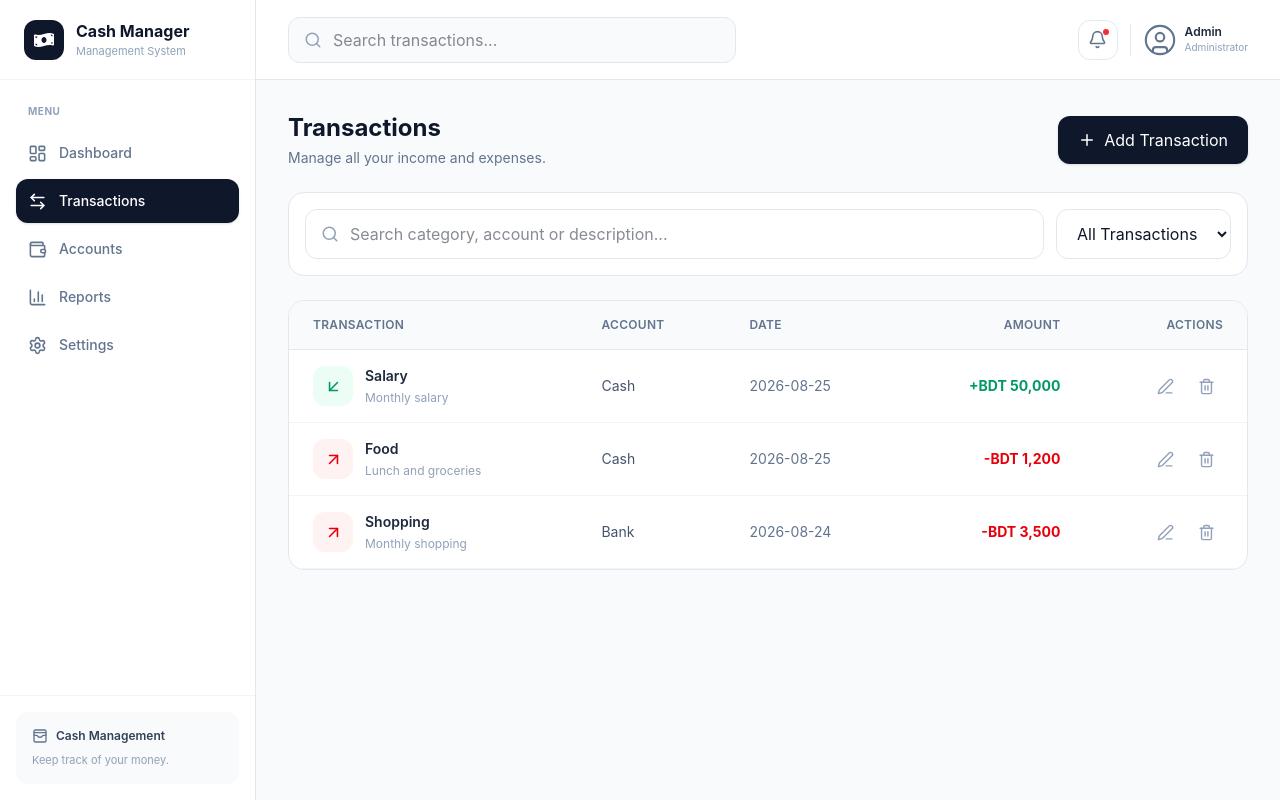
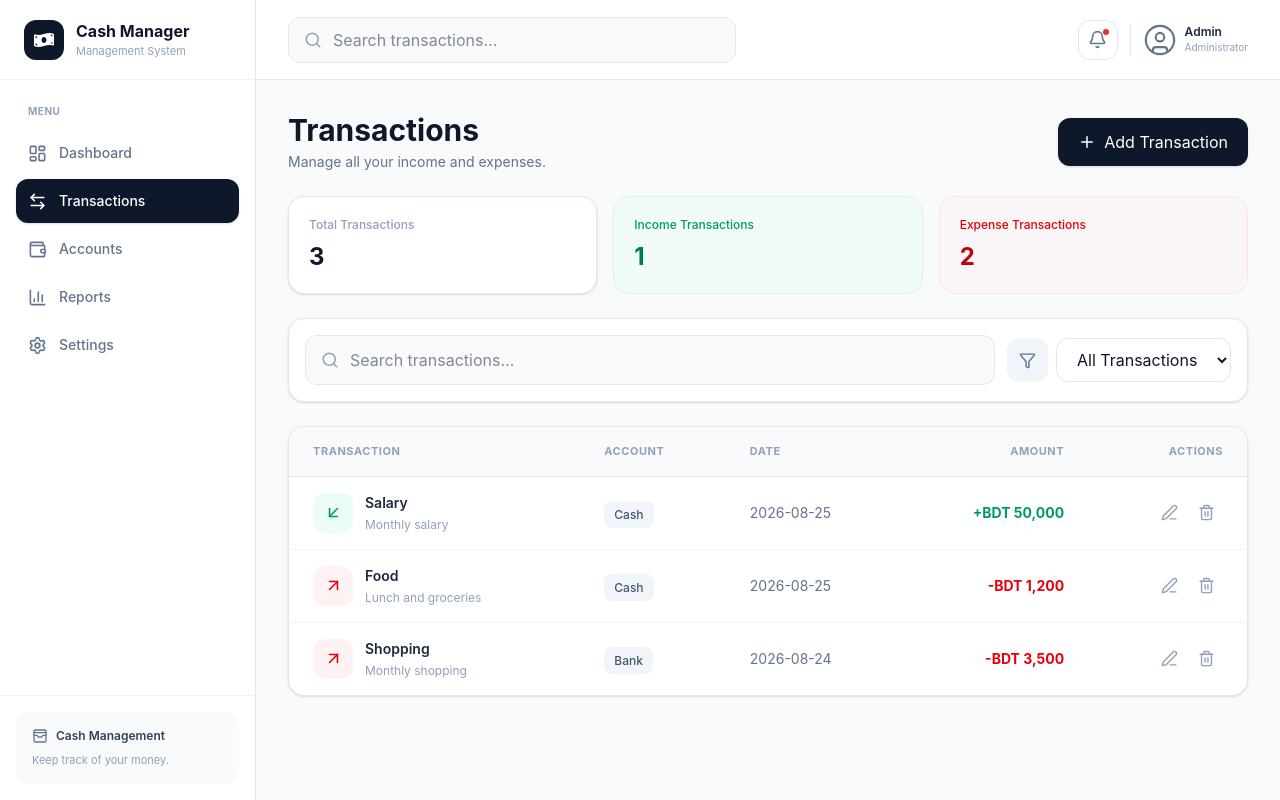
Before and after one commit to Riyadulislamratul/Cash_Management_System_with_Js, a React (Vite) app: page /transactions in a window 1280 px wide. Built offline with nearby package versions, Linux system fonts and the light colour scheme.

Commit message:
Update Transactions page

```diff
--- a/src/pages/Transactions.jsx
+++ b/src/pages/Transactions.jsx
@@ -3,14 +3,18 @@ import {
   ArrowDownLeft,
   ArrowUpRight,
   Edit3,
+  Filter,
   Plus,
   Search,
   Trash2,
 } from "lucide-react";
+import { motion, AnimatePresence } from "framer-motion";
 
 import { useCash } from "../context/CashContext";
 import { formatCurrency } from "../utils/calculations";
+
 import TransactionModal from "../components/transactions/TransactionModal";
+import ConfirmDialog from "../components/common/ConfirmDialog";
 
 export default function Transactions() {
   const {
@@ -24,32 +28,41 @@ export default function Transactions() {
   const [editingTransaction, setEditingTransaction] =
     useState(null);
 
+  const [deleteId, setDeleteId] = useState(null);
+
   const [search, setSearch] = useState("");
   const [filter, setFilter] = useState("all");
 
   const filteredTransactions = useMemo(() => {
+    const searchValue = search.trim().toLowerCase();
+
     return transactions.filter((transaction) => {
       const matchesFilter =
-        filter === "all" || transaction.type === filter;
+        filter === "all" ||
+        transaction.type === filter;
 
-      const searchText = search.toLowerCase();
+      if (!searchValue) {
+        return matchesFilter;
+      }
 
-      const matchesSearch =
-        transaction.category
-          .toLowerCase()
-          .includes(searchText) ||
-        transaction.account
-          .toLowerCase()
-          .includes(searchText) ||
-        transaction.description
-          ?.toLowerCase()
-          .includes(searchText);
+      const searchableText = [
+        transaction.category,
+        transaction.account,
+        transaction.description,
+        transaction.date,
+      ]
+        .filter(Boolean)
+        .join(" ")
+        .toLowerCase();
 
-      return matchesFilter && matchesSearch;
+      return (
+        matchesFilter &&
+        searchableText.includes(searchValue)
+      );
     });
   }, [transactions, search, filter]);
 
-  const handleOpenAdd = () => {
+  const handleAdd = () => {
     setEditingTransaction(null);
     setModalOpen(true);
   };
@@ -63,7 +76,7 @@ export default function Transactions() {
     if (editingTransaction) {
       updateTransaction(
         editingTransaction.id,
-        data
+        data,
       );
     } else {
       addTransaction(data);
@@ -73,23 +86,30 @@ export default function Transactions() {
     setEditingTransaction(null);
   };
 
-  const handleDelete = (id) => {
-    const confirmed = window.confirm(
-      "Are you sure you want to delete this transaction?"
-    );
+  const handleDelete = () => {
+    if (!deleteId) {
+      return;
+    }
 
-    if (confirmed) {
-      deleteTransaction(id);
-    }
+    deleteTransaction(deleteId);
+    setDeleteId(null);
   };
 
+  const incomeCount = transactions.filter(
+    (item) => item.type === "income",
+  ).length;
+
+  const expenseCount = transactions.filter(
+    (item) => item.type === "expense",
+  ).length;
+
   return (
-    <div className="space-y-6">
+    <div className="mx-auto max-w-7xl space-y-6">
       {/* Header */}
 
       <div className="flex flex-col justify-between gap-4 md:flex-row md:items-center">
         <div>
-          <h1 className="text-2xl font-bold text-slate-900">
+          <h1 className="text-2xl font-bold text-slate-900 sm:text-3xl">
             Transactions
           </h1>
 
@@ -99,18 +119,52 @@ export default function Transactions() {
         </div>
 
         <button
-          onClick={handleOpenAdd}
-          className="inline-flex items-center justify-center gap-2 rounded-xl bg-slate-900 px-5 py-3 text-sm font-semibold text-white shadow-sm transition hover:bg-slate-800"
+          onClick={handleAdd}
+          className="inline-flex items-center justify-center gap-2 rounded-xl bg-slate-900 px-5 py-3 text-sm font-semibold text-white shadow-sm transition hover:bg-slate-800 active:scale-[0.98]"
         >
           <Plus size={18} />
           Add Transaction
         </button>
       </div>
 
-      {/* Filters */}
+      {/* Statistics */}
 
-      <div className="rounded-2xl border border-slate-200 bg-white p-4">
-        <div className="flex flex-col gap-3 md:flex-row">
+      <div className="grid grid-cols-1 gap-4 sm:grid-cols-3">
+        <div className="rounded-2xl border border-slate-200 bg-white p-5 shadow-sm">
+          <p className="text-xs font-medium text-slate-400">
+            Total Transactions
+          </p>
+
+          <p className="mt-2 text-2xl font-bold text-slate-900">
+            {transactions.length}
+          </p>
+        </div>
+
+        <div className="rounded-2xl border border-emerald-100 bg-emerald-50/50 p-5">
+          <p className="text-xs font-medium text-emerald-600">
+            Income Transactions
+          </p>
+
+          <p className="mt-2 text-2xl font-bold text-emerald-700">
+            {incomeCount}
+          </p>
+        </div>
+
+        <div className="rounded-2xl border border-red-100 bg-red-50/50 p-5">
+          <p className="text-xs font-medium text-red-600">
+            Expense Transactions
+          </p>
+
+          <p className="mt-2 text-2xl font-bold text-red-700">
+            {expenseCount}
+          </p>
+        </div>
+      </div>
+
+      {/* Search */}
+
+      <div className="rounded-2xl border border-slate-200 bg-white p-4 shadow-sm">
+        <div className="flex flex-col gap-3 lg:flex-row">
           <div className="relative flex-1">
             <Search
               size={18}
@@ -118,14 +172,19 @@ export default function Transactions() {
             />
 
             <input
-              type="text"
-              placeholder="Search category, account or description..."
+              type="search"
               value={search}
               onChange={(event) =>
                 setSearch(event.target.value)
               }
-              className="w-full rounded-xl border border-slate-200 py-3 pl-11 pr-4 text-sm outline-none focus:border-slate-500"
+              placeholder="Search transactions..."
+              className="w-full rounded-xl border border-slate-200 bg-slate-50 py-3 pl-11 pr-4 text-sm outline-none transition focus:border-slate-400 focus:bg-white"
             />
+          </div>
+
+          <div className="flex items-center gap-2">
+            <div className="flex h-11 items-center justify-center rounded-xl bg-slate-100 px-3 text-slate-500">
+              <Filter size={17} />
             </div>
 
             <select
@@ -133,76 +192,125 @@ export default function Transactions() {
               onChange={(event) =>
                 setFilter(event.target.value)
               }
-            className="rounded-xl border border-slate-200 bg-white px-4 py-3 text-sm outline-none focus:border-slate-500"
+              className="h-11 rounded-xl border border-slate-200 bg-white px-4 text-sm outline-none focus:border-slate-400"
             >
-            <option value="all">All Transactions</option>
-            <option value="income">Income Only</option>
-            <option value="expense">Expense Only</option>
+              <option value="all">
+                All Transactions
+              </option>
+
+              <option value="income">
+                Income Only
+              </option>
+
+              <option value="expense">
+                Expense Only
+              </option>
             </select>
           </div>
         </div>
 
+        {(search || filter !== "all") && (
+          <div className="mt-3 flex items-center justify-between border-t border-slate-100 pt-3">
+            <p className="text-xs text-slate-400">
+              Showing {filteredTransactions.length} of{" "}
+              {transactions.length} transactions
+            </p>
+
+            <button
+              onClick={() => {
+                setSearch("");
+                setFilter("all");
+              }}
+              className="text-xs font-semibold text-slate-600 hover:text-slate-900"
+            >
+              Clear filters
+            </button>
+          </div>
+        )}
+      </div>
+
       {/* Table */}
 
-      <div className="overflow-hidden rounded-2xl border border-slate-200 bg-white">
+      <div className="overflow-hidden rounded-2xl border border-slate-200 bg-white shadow-sm">
         <div className="overflow-x-auto">
-          <table className="w-full min-w-[800px]">
+          <table className="w-full min-w-[850px]">
             <thead className="border-b border-slate-200 bg-slate-50">
               <tr>
-                <th className="px-6 py-4 text-left text-xs font-semibold uppercase tracking-wide text-slate-500">
+                <th className="px-6 py-4 text-left text-[11px] font-bold uppercase tracking-wider text-slate-400">
                   Transaction
                 </th>
 
-                <th className="px-6 py-4 text-left text-xs font-semibold uppercase tracking-wide text-slate-500">
+                <th className="px-6 py-4 text-left text-[11px] font-bold uppercase tracking-wider text-slate-400">
                   Account
                 </th>
 
-                <th className="px-6 py-4 text-left text-xs font-semibold uppercase tracking-wide text-slate-500">
+                <th className="px-6 py-4 text-left text-[11px] font-bold uppercase tracking-wider text-slate-400">
                   Date
                 </th>
 
-                <th className="px-6 py-4 text-right text-xs font-semibold uppercase tracking-wide text-slate-500">
+                <th className="px-6 py-4 text-right text-[11px] font-bold uppercase tracking-wider text-slate-400">
                   Amount
                 </th>
 
-                <th className="px-6 py-4 text-right text-xs font-semibold uppercase tracking-wide text-slate-500">
+                <th className="px-6 py-4 text-right text-[11px] font-bold uppercase tracking-wider text-slate-400">
                   Actions
                 </th>
               </tr>
             </thead>
 
             <tbody>
-              {filteredTransactions.map((transaction) => {
+              <AnimatePresence mode="popLayout">
+                {filteredTransactions.map(
+                  (transaction) => {
                     const isIncome =
                       transaction.type === "income";
 
                     return (
-                  <tr
+                      <motion.tr
                         key={transaction.id}
-                    className="border-b border-slate-100 transition hover:bg-slate-50"
+                        layout
+                        initial={{
+                          opacity: 0,
+                          y: 10,
+                        }}
+                        animate={{
+                          opacity: 1,
+                          y: 0,
+                        }}
+                        exit={{
+                          opacity: 0,
+                          x: -20,
+                        }}
+                        className="border-b border-slate-100 last:border-0"
                       >
+                        {/* Transaction */}
+
                         <td className="px-6 py-4">
                           <div className="flex items-center gap-3">
                             <div
-                          className={`flex h-10 w-10 items-center justify-center rounded-xl ${
+                              className={`flex h-10 w-10 shrink-0 items-center justify-center rounded-xl ${
                                 isIncome
                                   ? "bg-emerald-50 text-emerald-600"
                                   : "bg-red-50 text-red-600"
                               }`}
                             >
                               {isIncome ? (
-                            <ArrowDownLeft size={19} />
+                                <ArrowDownLeft
+                                  size={19}
+                                />
                               ) : (
-                            <ArrowUpRight size={19} />
+                                <ArrowUpRight
+                                  size={19}
+                                />
                               )}
                             </div>
 
-                        <div>
-                          <p className="text-sm font-semibold text-slate-800">
+                            <div className="min-w-0">
+                              <p className="truncate text-sm font-semibold text-slate-800">
                                 {transaction.category}
                               </p>
 
-                          <p className="mt-1 text-xs text-slate-400">
+                              <p className="mt-1 max-w-xs truncate text-xs text-slate-400">
                                 {transaction.description ||
                                   "No description"}
                               </p>
@@ -210,13 +318,21 @@ export default function Transactions() {
                           </div>
                         </td>
 
-                    <td className="px-6 py-4 text-sm text-slate-600">
+                        {/* Account */}
+
+                        <td className="px-6 py-4">
+                          <span className="rounded-lg bg-slate-100 px-2.5 py-1.5 text-xs font-medium text-slate-600">
                             {transaction.account}
+                          </span>
                         </td>
+
+                        {/* Date */}
 
                         <td className="px-6 py-4 text-sm text-slate-500">
                           {transaction.date}
                         </td>
+
+                        {/* Amount */}
 
                         <td
                           className={`px-6 py-4 text-right text-sm font-bold ${
@@ -226,51 +342,84 @@ export default function Transactions() {
                           }`}
                         >
                           {isIncome ? "+" : "-"}
-                      {formatCurrency(transaction.amount)}
+                          {formatCurrency(
+                            transaction.amount,
+                          )}
                         </td>
 
+                        {/* Actions */}
+
                         <td className="px-6 py-4">
-                      <div className="flex justify-end gap-2">
+                          <div className="flex justify-end gap-1">
                             <button
                               onClick={() =>
-                            handleEdit(transaction)
+                                handleEdit(
+                                  transaction,
+                                )
                               }
                               className="rounded-lg p-2 text-slate-400 transition hover:bg-slate-100 hover:text-slate-700"
-                          title="Edit"
+                              title="Edit transaction"
                             >
                               <Edit3 size={17} />
                             </button>
 
                             <button
                               onClick={() =>
-                            handleDelete(transaction.id)
+                                setDeleteId(
+                                  transaction.id,
+                                )
                               }
                               className="rounded-lg p-2 text-slate-400 transition hover:bg-red-50 hover:text-red-600"
-                          title="Delete"
+                              title="Delete transaction"
                             >
                               <Trash2 size={17} />
                             </button>
                           </div>
                         </td>
-                  </tr>
+                      </motion.tr>
                     );
-              })}
+                  },
+                )}
+              </AnimatePresence>
             </tbody>
           </table>
+        </div>
+
+        {/* Empty */}
 
         {filteredTransactions.length === 0 && (
-            <div className="px-6 py-16 text-center">
-              <p className="font-medium text-slate-700">
+          <div className="px-6 py-20 text-center">
+            <div className="mx-auto flex h-14 w-14 items-center justify-center rounded-full bg-slate-100">
+              <Search
+                size={24}
+                className="text-slate-400"
+              />
+            </div>
+
+            <h3 className="mt-4 text-sm font-bold text-slate-700">
               No transactions found
+            </h3>
+
+            <p className="mx-auto mt-1 max-w-sm text-xs leading-5 text-slate-400">
+              {search || filter !== "all"
+                ? "Try changing your search or filter."
+                : "You haven't added any transactions yet."}
             </p>
 
-              <p className="mt-1 text-sm text-slate-400">
-                Try changing your search or filter.
-              </p>
+            {!search && filter === "all" && (
+              <button
+                onClick={handleAdd}
+                className="mt-4 inline-flex items-center gap-2 rounded-xl bg-slate-900 px-4 py-2.5 text-xs font-semibold text-white"
+              >
+                <Plus size={15} />
+                Add Transaction
+              </button>
+            )}
           </div>
         )}
       </div>
-      </div>
+
+      {/* Modal */}
 
       <TransactionModal
         open={modalOpen}
@@ -281,6 +430,14 @@ export default function Transactions() {
         onSubmit={handleSubmit}
         transaction={editingTransaction}
       />
+
+      {/* Delete Confirmation */}
+
+      <ConfirmDialog
+        open={Boolean(deleteId)}
+        onCancel={() => setDeleteId(null)}
+        onConfirm={handleDelete}
+      />
     </div>
   );
 }
```
Lines whose indentation alone changed are shown as unchanged.
